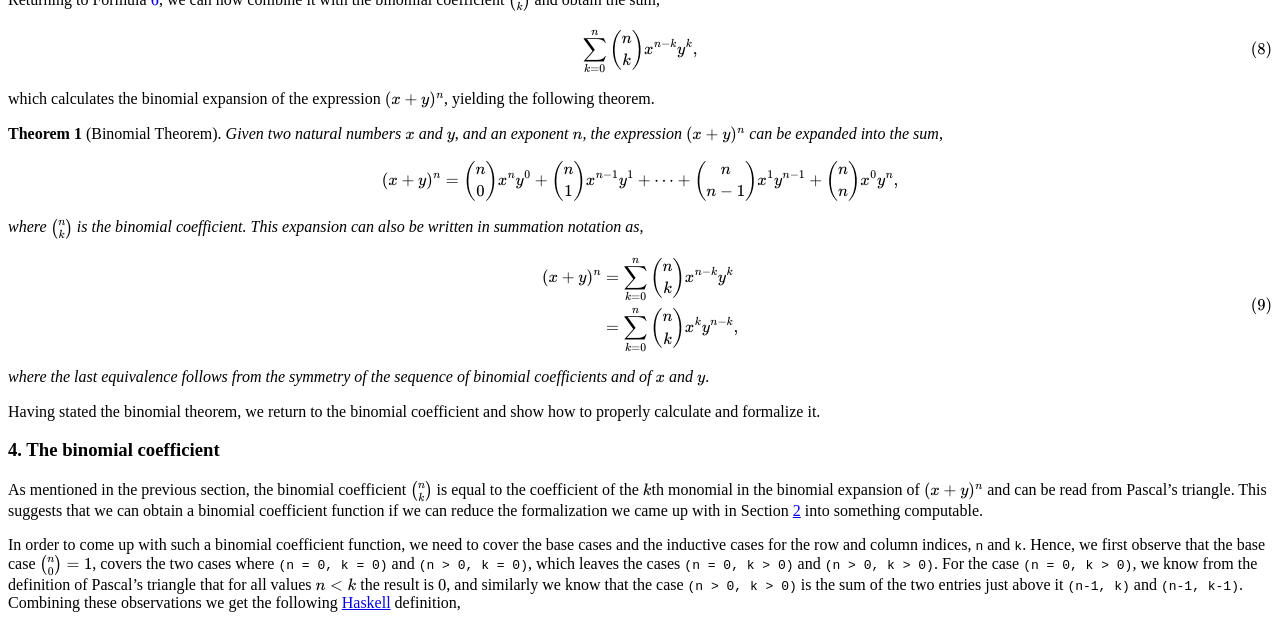
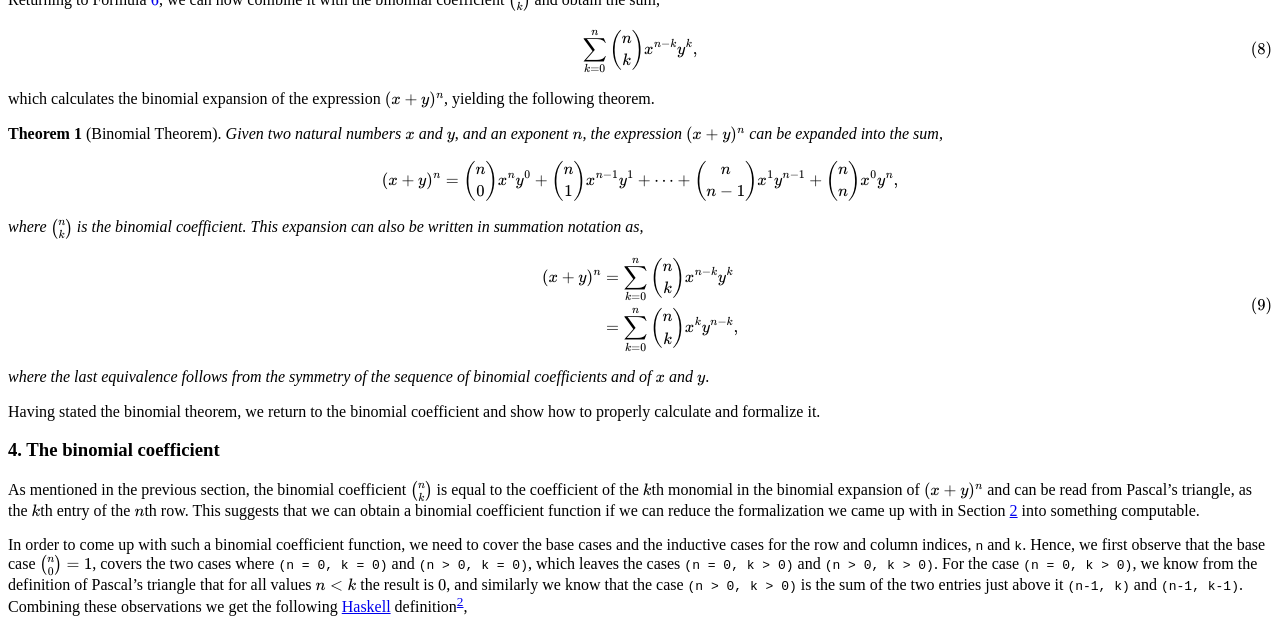
Before and after one commit to dragonwasrobot/dragonwasrobot.github.io, a Jekyll site: the page built from _posts/2015-11-07-an-introduction-to-pascal-s-triangle-and-the-binomial-coefficient.md, in a window 1280 px wide and 1400 px high, scrolled down 2752 px, cut to the strip 0-628 px from the top of the window. Built offline with Jekyll 4.4.1, drawn with Linux system fonts in a browser that asks for light colours; some web fonts are replaced; formulas are drawn with MathJax 3; some of the changed text lies outside the part shown.

Commit message:
Proof read 'an introduction to Pascal's triangle and the binomial coefficient'

```diff
--- a/_posts/2015-11-07-an-introduction-to-pascal-s-triangle-and-the-binomial-coefficient.md
+++ b/_posts/2015-11-07-an-introduction-to-pascal-s-triangle-and-the-binomial-coefficient.md
@@ -20,7 +20,7 @@
 construction. Before we define the binomial coefficient in Section
 [4](#the-binomial-coefficient), we first motivate its introduction by stating
 the [Binomial Theorem](https://en.wikipedia.org/wiki/Binomial_theorem) in
-Section[3](#the-binomial-theorem). The blog is concluded in Section
+Section [3](#the-binomial-theorem). The blog is concluded in Section
 [5](#conclusion).
 
 ### 2. Pascal's triangle
@@ -300,9 +300,10 @@
 
 As mentioned in the previous section, the binomial coefficient $$\binom{n}{k}$$
 is equal to the coefficient of the $$k$$th monomial in the binomial expansion of
-$$(x + y)^n$$ and can be read from Pascal's triangle. This suggests that we can
-obtain a binomial coefficient function if we can reduce the formalization we
-came up with in Section [2](#pascal-s-triangle) into something computable.
+$$(x + y)^n$$ and can be read from Pascal's triangle, as the $$k$$th entry of
+the $$n$$th row. This suggests that we can obtain a binomial coefficient
+function if we can reduce the formalization we came up with in Section
+[2](#pascal-s-triangle) into something computable.
 
 In order to come up with such a binomial coefficient function, we need to cover
 the base cases and the inductive cases for the row and column indices, `n` and
@@ -314,15 +315,16 @@
 of the two entries just above it `(n-1, k)` and `(n-1, k-1)`. Combining these
 observations we get the following
 [Haskell](https://en.wikipedia.org/wiki/Haskell_(programming_language))
-definition,
+definition[^2],
 
 {% gist dragonwasrobot/6601b204351b289da1fd binomial_coefficient.hs %}
 
 where we express the rules above in terms of
 [guards](https://en.wikipedia.org/wiki/Guard_(computer_science)).
 
-Having defined both a formalization of Pascal's triangle and the
-`binomial_coefficient` function.
+Having formalized the binomial coefficient and defined a function computing it
+binomial coefficient, `binomial_coefficient`, we are ready to conclude this blog
+post.
 
 ### 5. Conclusion
 
@@ -335,5 +337,11 @@
 result of describing the binomial theorem, and formalized it as the function,
 `binomial_coefficient`, in Haskell.
 
+In a coming follow-up post, we look at what happens when we rotate Pascal's
+triangle and the binomial coefficient, and their properties.
+
 [^1]: See "Cambridge University Library: The great collection" (1998) by Peter
     Fox.
+
+[^2]: We quietly ignore the cases where `n` and `k` are negative, and instead
+    treat them as natural numbers.
```
